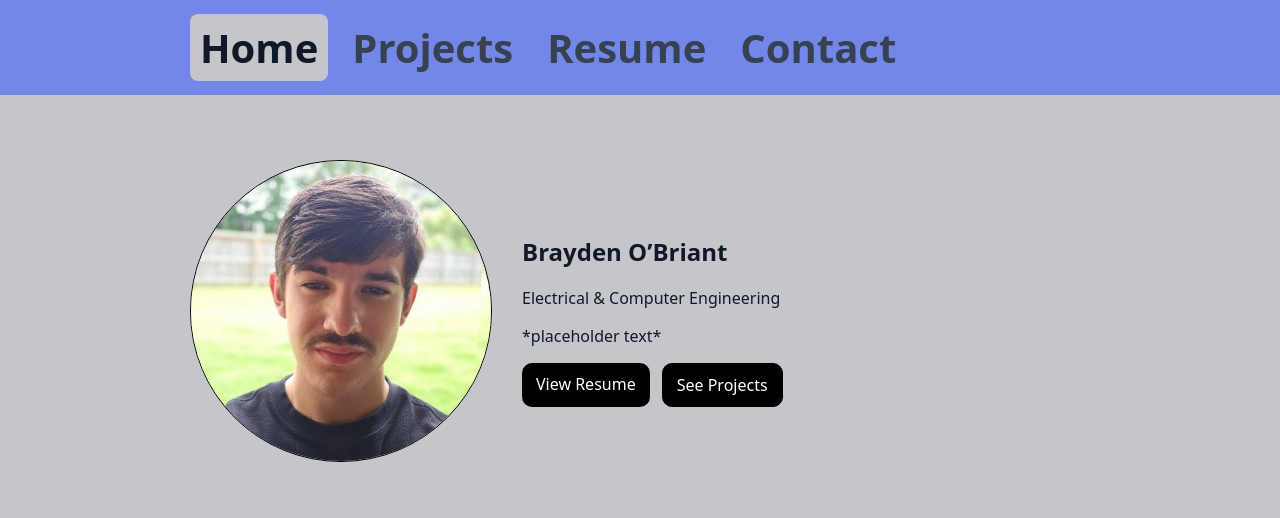
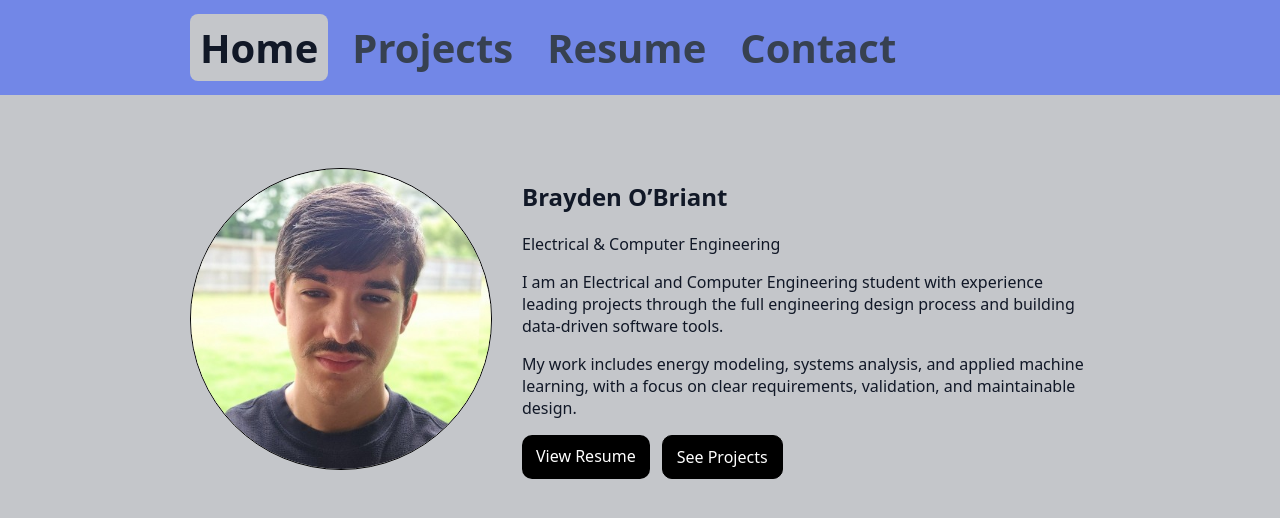
Before and after one commit to PB-OBriant/portfolio, a React (Vite) app: page / in a window 1280 px wide. Shown: the top 518 px of the page. Built offline with nearby package versions, Linux system fonts and the light colour scheme.

Commit message:
Created working resume download.
Added home page text.

```diff
--- a/src/pages/Home.jsx
+++ b/src/pages/Home.jsx
@@ -7,7 +7,15 @@ export default function Home() {
           <h1>Brayden O’Briant</h1>
           <p className="subtitle">Electrical & Computer Engineering</p>
           <p>
-            *placeholder text*
+            I am an Electrical and Computer Engineering student with experience leading
+            projects through the full engineering design process and building data-driven
+            software tools.
+          </p>
+
+          <p>
+            My work includes energy modeling, systems analysis, and applied machine
+            learning, with a focus on clear requirements, validation, and maintainable
+            design.
           </p>
 
           <div className="heroActions">
--- a/src/pages/Resume.jsx
+++ b/src/pages/Resume.jsx
@@ -3,7 +3,7 @@ export default function Resume() {
     <div className="container">
       <h1>Resume</h1>
       <p>
-        <a className="button" href="/Brayden_OBriant_Resume.pdf" target="_blank" rel="noopener noreferrer">
+        <a className="button" href="/Academic_Resume_2025.pdf" target="_blank" rel="noopener noreferrer">
           Open Resume PDF
         </a>
       </p>
```
Also changed, not shown: 1 other file (tests, documents, lock files or other folders).
